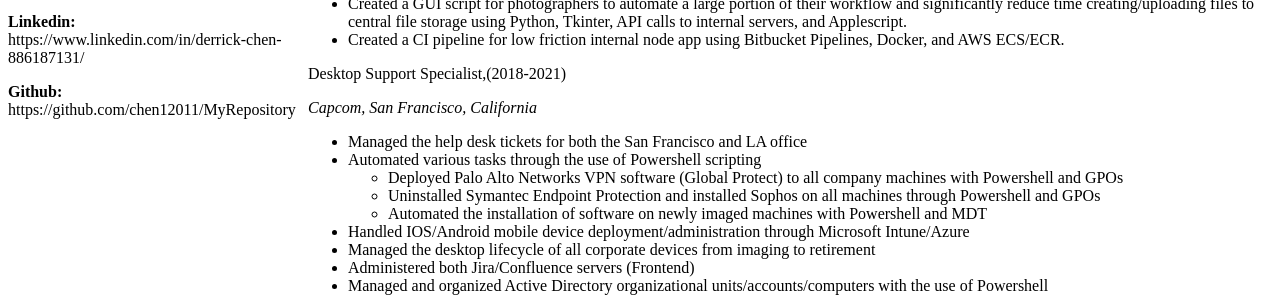
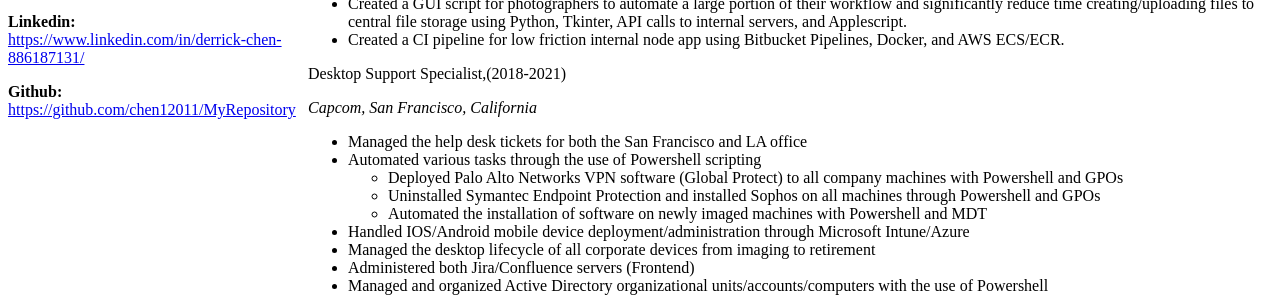
Before and after one commit to chen12011/Resume, a plain HTML site: page index.html in a window 1280 px wide. Shown: the part 500-800 px from the top of the page. Drawn offline with Linux system fonts and the light colour scheme.

Commit message:
Adding links

```diff
--- a/index.html
+++ b/index.html
@@ -12,13 +12,13 @@
 <p style="text-align: center; font-size: x-large;"><strong>Derrick M. Chen</strong></p>
 
 <div style="flex: auto; flex-direction: row; display: -webkit-flex; justify-content: space-between; " class="container">
-    <div class="photo and stuff">
+    <div class="photo and stuff" >
         <img src="https://lh3.googleusercontent.com/PGdb7Z0-IkGOdOi3AQL8jrsCHB2uYHyeQMNAWbEm4UGNVzCEJLq7DLMV7RuMXCeDAZRRo7OY2seHeg2oDunaEZwdRdEEh24VpsBqHzgEy1rw53sSEStuoYusd6yoagfjG5m1HFpTQiA=w2400" width="300" height="350">
         <div>
             <p><strong>Socials</strong></p>
             <p><strong>Email:</strong> chenderrick2014@gmail.com</p>
-            <p><strong>Linkedin:</strong> https://www.linkedin.com/in/derrick-chen-886187131/</p>
-            <p><strong>Github:</strong> https://github.com/chen12011/MyRepository</p>
+            <p><strong>Linkedin:</strong><a href="https://www.linkedin.com/in/derrick-chen-886187131/"> https://www.linkedin.com/in/derrick-chen-886187131/</a></p>
+            <p><strong>Github:</strong><a href="https://github.com/chen12011/MyRepository"> https://github.com/chen12011/MyRepository</a></p>
 
         </div>
     </div>
```
